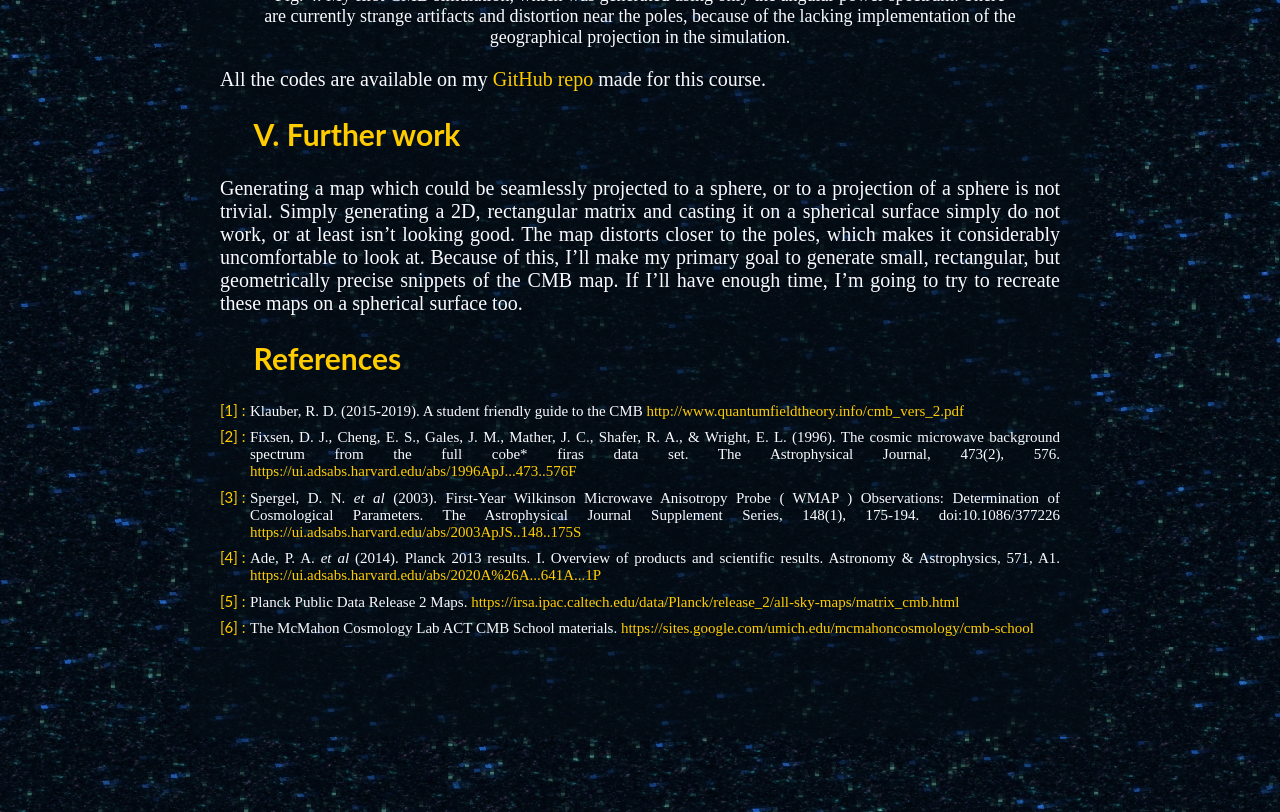
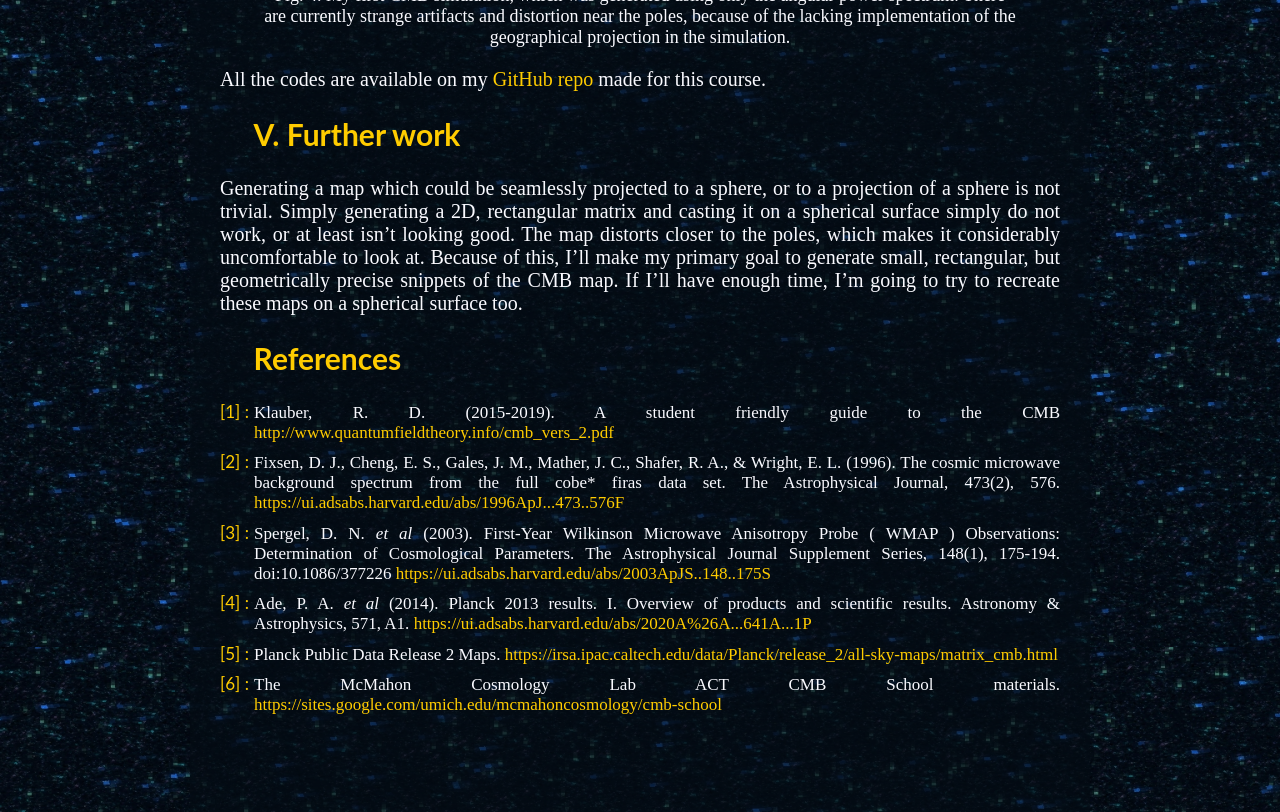
Before and after one commit to masterdesky/masterdesky.github.io, a Jekyll site: the page built from _posts/2020-10-07-cmb_report_1.md, in a window 1280 px wide. Shown: the part 4753-5565 px from the top of the page. Built offline with Jekyll 4.4.1, drawn with Linux system fonts in a browser that asks for light colours; some web fonts are replaced; formulas are drawn with MathJax 3.

Commit message:
changed size of references

```diff
--- a/assets/css/posts.css
+++ b/assets/css/posts.css
@@ -100,6 +100,9 @@ figcaption {
   text-decoration: underline; }
 
 /* Style for list of references */
+.references {
+  font-size: 17px; }
+
 .references ol {
   counter-reset: item;
   margin-left: 0;
@@ -107,7 +110,6 @@ figcaption {
 
 .references li {
   display: block;
-  font-size: 15px;
   margin-bottom: .5em;
   margin-left: 2em; }
 
@@ -120,8 +122,9 @@ figcaption {
   width: 2em;
   margin-left: -2em; }
 
+/* Style for embed videos */
 iframe {
   display: block;
   margin: 0 auto;
   width: 80%;
-  height: 360px; }
+  height: 400px; }
```
Also changed, not shown: assets/scss/posts.scss (+5 -2 lines).
